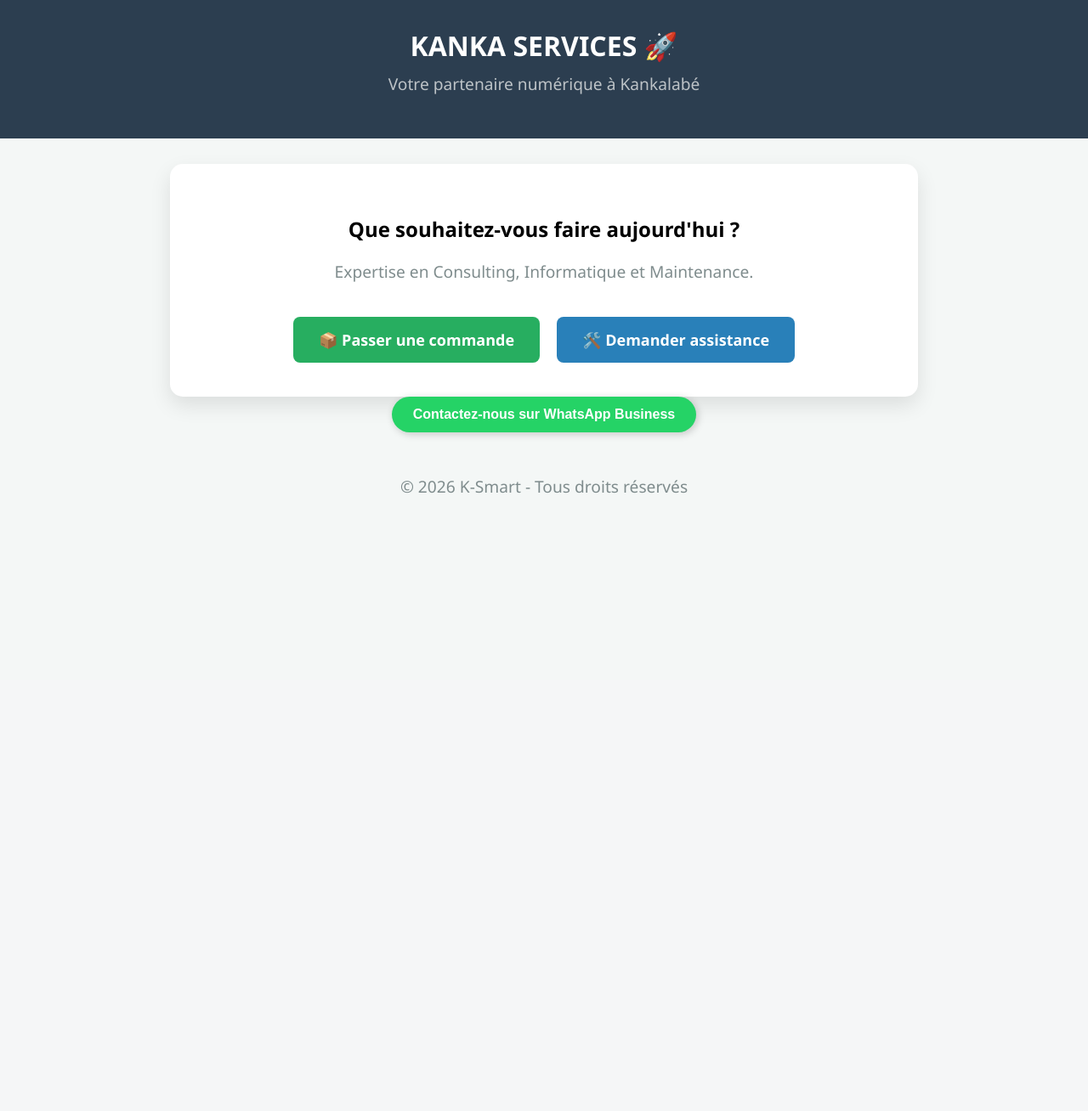
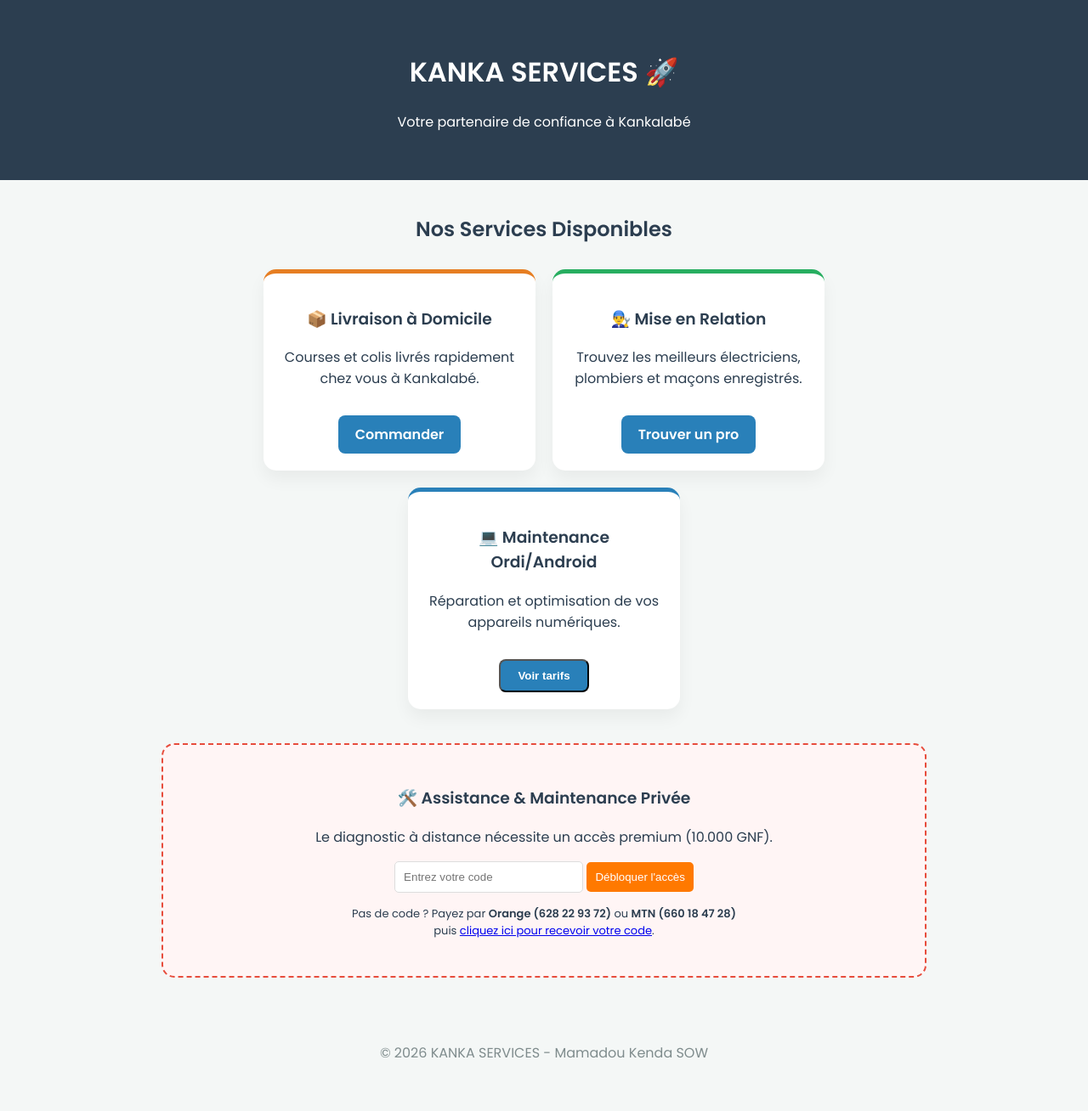
Before and after one commit to k3ndasow-dotcom/Kanka_services, a Flask app: page / in a window 1280 px wide. Shown: the whole page at 85% size. Before the commit the page ends 581 px from the top, so only its background shows below. Run offline with Flask 3, Linux system fonts and the light colour scheme.

Commit message:
changement d'interface

```diff
--- a/templates/index.html
+++ b/templates/index.html
@@ -3,89 +3,104 @@
 <head>
     <meta charset="UTF-8">
     <meta name="viewport" content="width=device-width, initial-scale=1.0">
-    <title>Kanka Services 🚀 - Accueil</title>
+    <title>KANKA SERVICES 🚀</title>
+    <link href="https://fonts.googleapis.com/css2?family=Poppins:wght@400;600&display=swap" rel="stylesheet">
     <style>
-        /* Le CSS : C'est la décoration de ta page */
-        body {
-            font-family: 'Segoe UI', Tahoma, Geneva, Verdana, sans-serif;
-            margin: 0;
-            background-color: #f4f7f6;
-            text-align: center;
+        body { font-family: 'Poppins', sans-serif; margin: 0; background: #f4f7f6; color: #2c3e50; }
+        header { background: #2c3e50; color: white; padding: 2.5rem; text-align: center; }
+        .container { max-width: 900px; margin: auto; padding: 20px; }
+
+        /* Grille des 3 services principaux */
+        .main-grid { display: flex; flex-wrap: wrap; gap: 20px; justify-content: center; margin-top: 30px; }
+        .card {
+            background: white; width: 280px; padding: 20px; border-radius: 15px;
+            box-shadow: 0 10px 20px rgba(0,0,0,0.05); text-align: center; border-top: 5px solid #2980b9;
         }
-        header {
-            background: #2c3e50;
-            color: white;
-            padding: 2rem;
-            margin-bottom: 30px;
+
+        .btn-order {
+            display: inline-block; background: #2980b9; color: white; padding: 10px 20px;
+            text-decoration: none; border-radius: 8px; margin-top: 15px; font-weight: bold;
         }
-        .container {
-            max-width: 800px;
-            margin: auto;
-            background: white;
-            padding: 40px;
-            border-radius: 15px;
-            box-shadow: 0 10px 25px rgba(0,0,0,0.1);
+
+        /* Section Maintenance (Verrouillée) */
+        .lock-box {
+            margin-top: 40px; background: #fff5f5; border: 2px dashed #e74c3c;
+            padding: 30px; border-radius: 15px; text-align: center;
         }
-        h1 { color: #ffffff; margin: 0; }
-        p { color: #7f8c8d; font-size: 1.2rem; }
+        #maintenance-content { display: none; background: white; padding: 20px; border-radius: 15px; margin-top: 20px; }
 
-        /* Style des boutons */
-        .btn-group { margin-top: 40px; display: flex; justify-content: center; gap: 20px; }
-
-        .btn {
-            padding: 15px 30px;
-            font-size: 18px;
-            font-weight: bold;
-            border-radius: 8px;
-            text-decoration: none;
-            color: white;
-            transition: transform 0.2s;
-            display: inline-block;
-        }
-        .btn:hover { transform: scale(1.05); }
-
-        .btn-commande { background-color: #27ae60; }
-        .btn-assistance { background-color: #2980b9; }
-
-        footer { margin-top: 50px; color: #bdc3c7; font-size: 0.9rem; }
+        input[type="text"] { padding: 10px; width: 200px; border-radius: 5px; border: 1px solid #ddd; }
+        .btn-pay { background: #FF7900; color: white; padding: 10px; border: none; border-radius: 5px; cursor: pointer; }
     </style>
 </head>
 <body>
 
 <header>
     <h1>KANKA SERVICES 🚀</h1>
-        <p style="color: #bdc3c7; margin-top: 10px;">Votre partenaire numérique à Kankalabé</p>
+    <p>Votre partenaire de confiance à Kankalabé</p>
 </header>
 
 <div class="container">
-        <h2>Que souhaitez-vous faire aujourd'hui ?</h2>
-        <p>Expertise en Consulting, Informatique et Maintenance.</p>
+    <h2 style="text-align:center;">Nos Services Disponibles</h2>
 
-        <div class="btn-group">
-            <a href="/passer-commande" class="btn btn-commande">
-                📦 Passer une commande
-            </a>
+    <div class="main-grid">
+        <div class="card" style="border-top-color: #e67e22;">
+            <h3>📦 Livraison à Domicile</h3>
+            <p>Courses et colis livrés rapidement chez vous à Kankalabé.</p>
+            <a href="https://wa.me/224621813894?text=Je%20souhaite%20une%20livraison" class="btn-order">Commander</a>
+        </div>
 
-            <a href="/demander-aide" class="btn btn-assistance">
-                🛠️ Demander assistance
-            </a>
+        <div class="card" style="border-top-color: #27ae60;">
+            <h3>👨‍🔧 Mise en Relation</h3>
+            <p>Trouvez les meilleurs électriciens, plombiers et maçons enregistrés.</p>
+            <a href="https://wa.me/224621813894?text=Je%20cherche%20un%20artisan" class="btn-order">Trouver un pro</a>
+        </div>
+
+        <div class="card" style="border-top-color: #2980b9;">
+            <h3>💻 Maintenance Ordi/Android</h3>
+            <p>Réparation et optimisation de vos appareils numériques.</p>
+            <button onclick="document.getElementById('maintenance-lock').scrollIntoView({behavior:'smooth'})" class="btn-order">Voir tarifs</button>
         </div>
     </div>
-<a href="https://wa.me/224621813894?text=Bonjour%20Mamadou,%20je%20souhaite%20un%20renseignement%20pour%20K-Smart"
-   style="background-color: #25D366;
-          color: white;
-          padding: 12px 25px;
-          border-radius: 30px;
-          text-decoration: none;
-          display: inline-block;
-          font-weight: bold;
-          font-family: Arial, sans-serif;
-          box-shadow: 2px 2px 10px rgba(0,0,0,0.2);">
-   <i class="fab fa-whatsapp"></i> Contactez-nous sur WhatsApp Business
-</a>
+
+    <div class="lock-box" id="maintenance-lock">
+        <h3>🛠️ Assistance & Maintenance Privée</h3>
+        <p>Le diagnostic à distance nécessite un accès premium (10.000 GNF).</p>
+
+        <input type="text" id="codeMaintenance" placeholder="Entrez votre code">
+        <button onclick="checkAccess()" class="btn-pay">Débloquer l'accès</button>
+
+        <p style="font-size: 13px; margin-top: 15px;">
+            Pas de code ? Payez par <strong>Orange (628 22 93 72)</strong> ou <strong>MTN (660 18 47 28)</strong> <br>
+            puis <a href="https://wa.me/224621813894?text=Paiement%20Maintenance%20effectué">cliquez ici pour recevoir votre code</a>.
+        </p>
+
+        <div id="maintenance-content">
+            <h4 style="color: #27ae60;">✅ Accès Maintenance Activé</h4>
+            <ul style="text-align: left; display: inline-block;">
+                <li>Récupération de données : 50.000 GNF</li>
+                <li>Flashage Android : 30.000 GNF</li>
+                <li>Installation Logiciels : 40.000 GNF</li>
+            </ul>
+        </div>
+    </div>
+</div>
+
 <footer>
-        <p>&copy; 2026 K-Smart - Tous droits réservés</p>
+    <p style="text-align:center; padding: 40px; color: #7f8c8d;">© 2026 KANKA SERVICES - Mamadou Kenda SOW</p>
 </footer>
+
+<script>
+    function checkAccess() {
+        var code = document.getElementById("codeMaintenance").value;
+        if(code === "KANKA2026") {
+            document.getElementById("maintenance-content").style.display = "block";
+            alert("Accès autorisé !");
+        } else {
+            alert("Code invalide. Contactez Mamadou au 621 81 38 94");
+        }
+    }
+</script>
 
 </body>
 </html>
```
Lines whose indentation alone changed are shown as unchanged.
